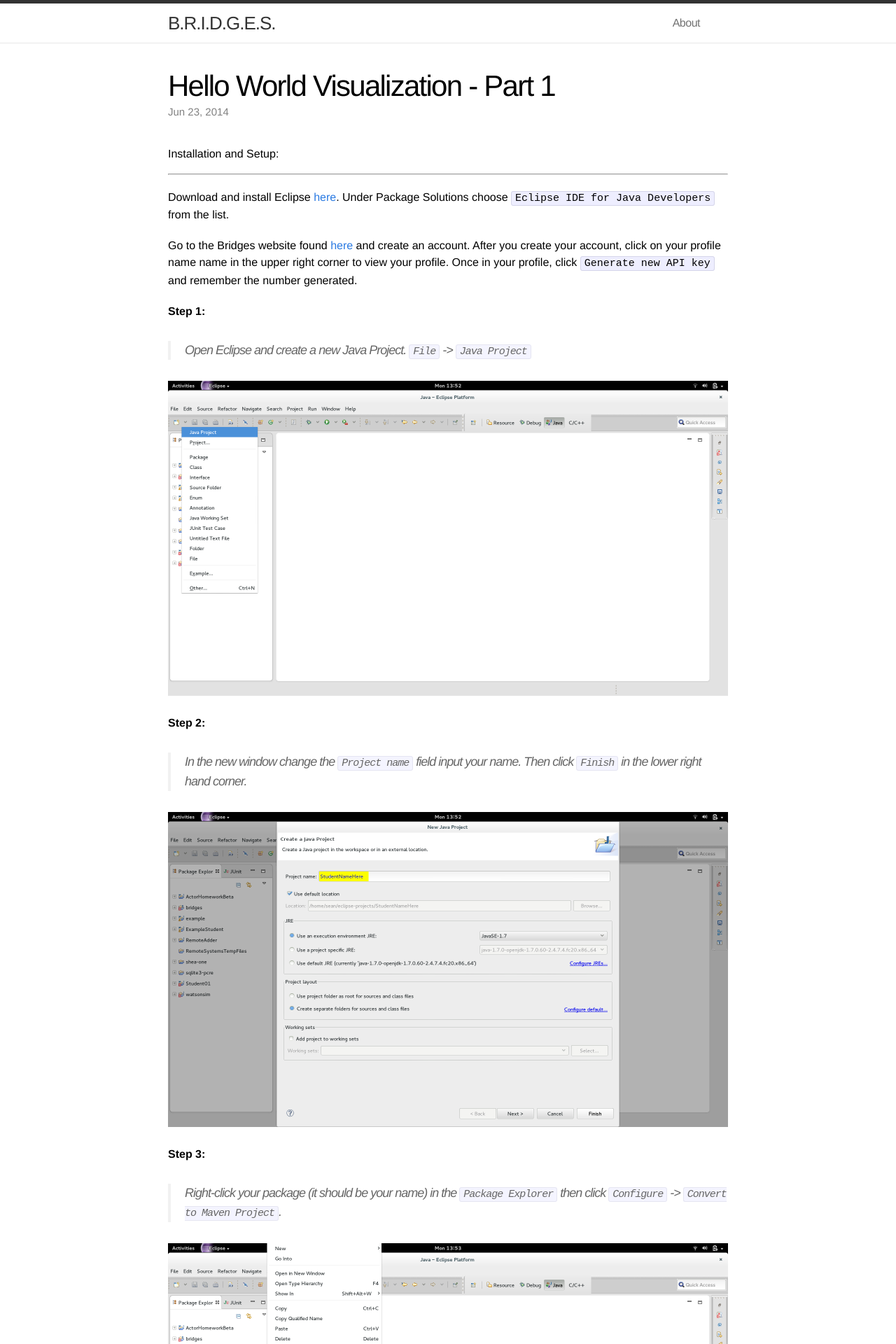
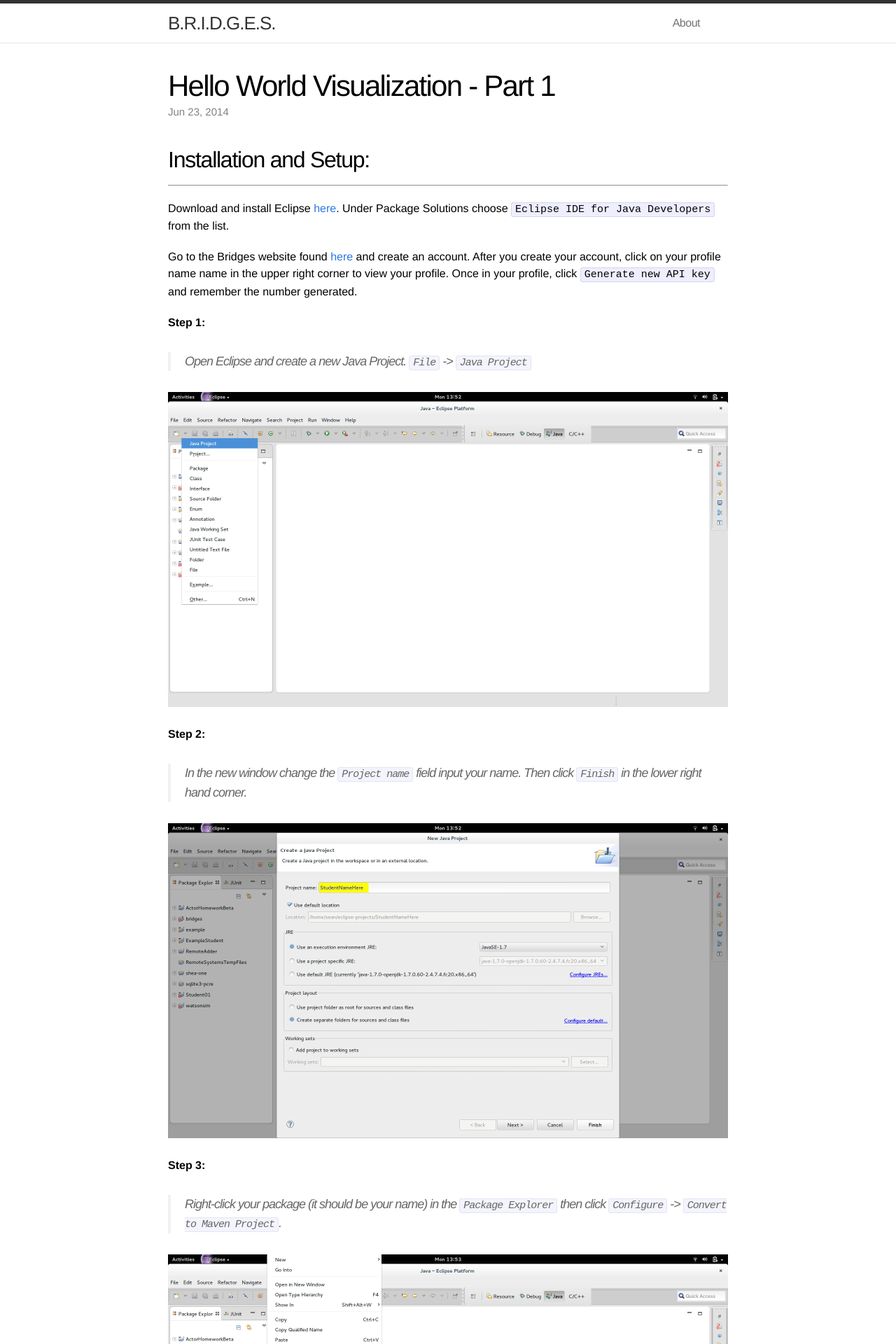
Before and after one commit to Dismembered/Dismembered.github.io, a Jekyll site: the page built from _posts/2014-06-23-HelloWorld-Tutorial_part1.markdown, in a window 1280 px wide. Shown: the top 1920 px of the page at 70% size. Built offline with Jekyll 4.4.1, drawn with Linux system fonts in a browser that asks for light colours.

```diff
--- a/_posts/2014-06-23-HelloWorld-Tutorial_part1.markdown
+++ b/_posts/2014-06-23-HelloWorld-Tutorial_part1.markdown
@@ -5,7 +5,7 @@ date:   2014-06-23 13:14:36
 categories: jekyll update
 ---
 
-# Installation and Setup:
+## Installation and Setup:
 
 -----
 
```
